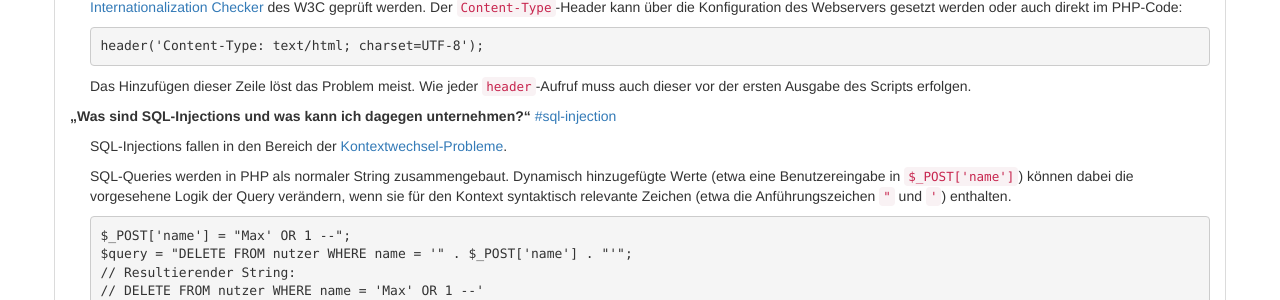
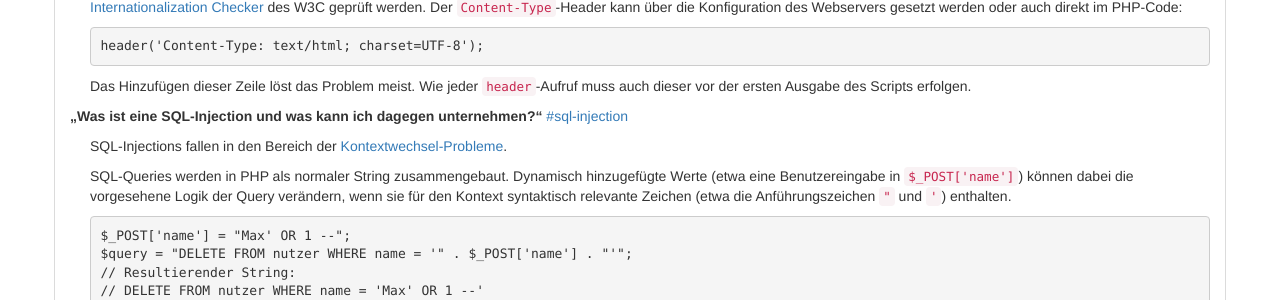
Before and after one commit to php-de/php-de.github.io, a Jekyll site: the page built from general/faq.md, in a window 1280 px wide. Shown: the part 1029-1329 px from the top of the page. Built offline with Jekyll 4.4.1, drawn with Linux system fonts in a browser that asks for light colours; nearby versions of some CDN libraries.

Commit message:
FAQ - Winzige Änderung

```diff
--- a/general/faq.md
+++ b/general/faq.md
@@ -150,7 +150,7 @@ muss auch dieser vor der ersten Ausgabe des Scripts erfolgen.
 
 
 
-**„Was sind SQL-Injections und was kann ich dagegen unternehmen?“**
+**„Was ist eine SQL-Injection und was kann ich dagegen unternehmen?“**
 <a href="#sql-injection">#sql-injection</a>
 {: #sql-injection}
 
```
